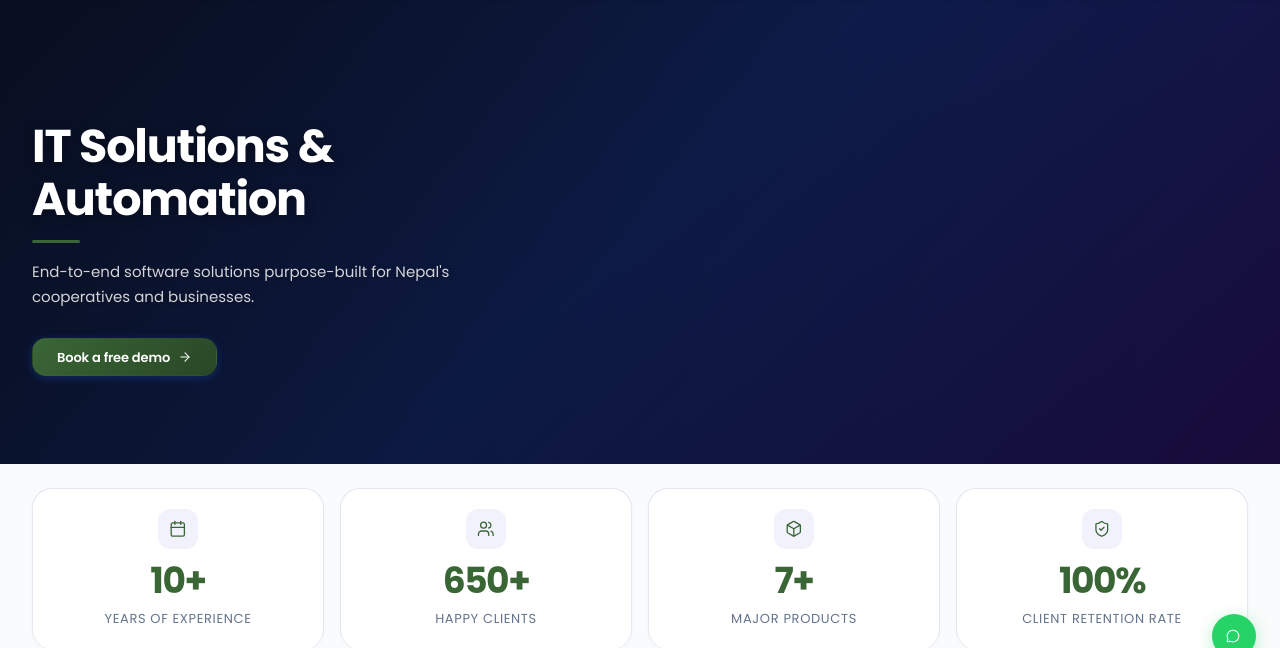
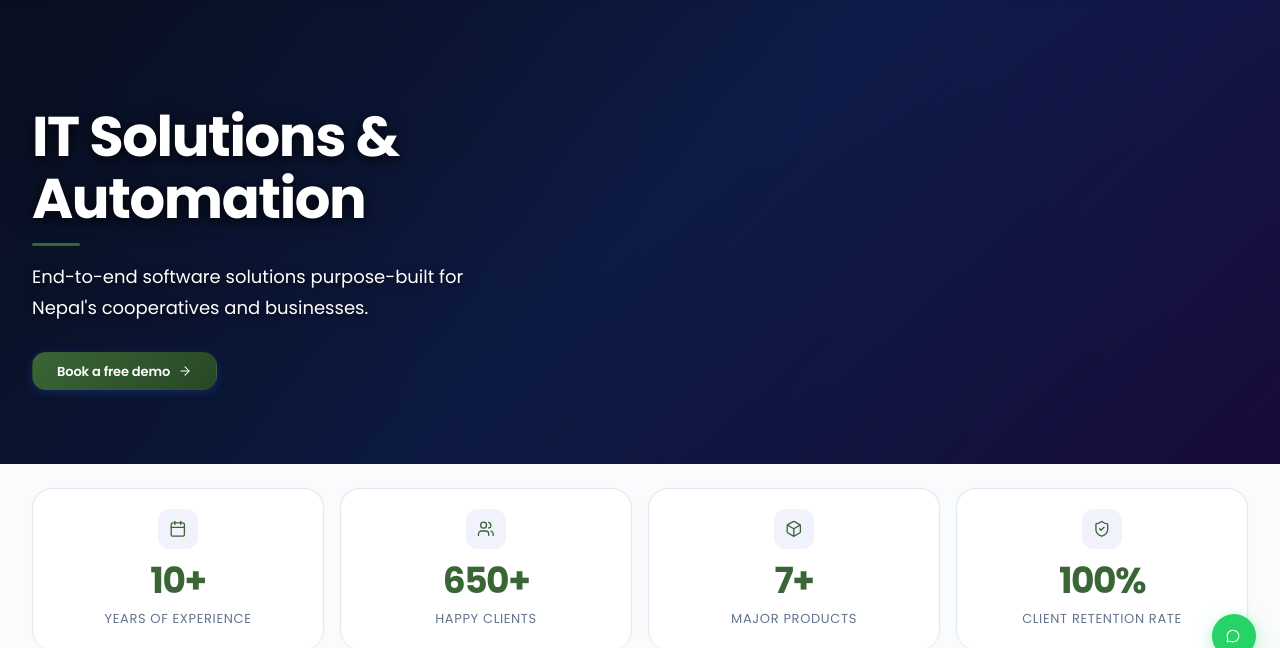
Before and after one commit to adakash26434/butwal, a PHP site: page / in a window 1280 px wide. Shown: the part 64-712 px from the top of the page. Run offline with PHP 8.4, Linux system fonts and the light colour scheme; data comes from the database, SQL or seed files in the repository; data that the repository does not hold is empty; some libraries are stand-ins or nearby versions.

Commit message:
feat: adjust timeline and enhance hero section styling

```diff
--- a/index.php
+++ b/index.php
@@ -123,7 +123,7 @@ $_stepDefsD = isNepali()
   ? ['तपाईंको आवश्यकता बुझ्छौं — निःशुल्क, कुनै बाध्यता छैन।',
      'विस्तृत प्रस्ताव २ कार्यदिवसभित्र पठाइन्छ।',
      'डाटा माइग्रेसन, कन्फिगरेसन र स्टाफ तालिम।',
-     '२ हप्तामा लाइभ। लन्च पछि ३० दिन अन-कल सहयोग।']
+     '२ हप्तामा ल��इभ। लन्च पछि ३० दिन अन-कल सहयोग।']
   : ['We learn your needs — free, no commitment.',
      'Detailed proposal with price & timeline in 2 days.',
      'We migrate data, configure the system and train staff.',
@@ -176,7 +176,7 @@ include 'includes/header.php';
       ? "background-image:url('" . e($_hs['img']) . "');background-size:cover;background-position:center;filter:brightness(1.05);"
       : "background:linear-gradient(135deg,#0a1023 0%,#0f2057 50%,#1a0a3d 100%);";
     $_overlay = $_hasImage
-      ? 'background:transparent;'
+      ? 'background:linear-gradient(100deg,rgba(8,14,30,.65) 0%,rgba(8,14,30,.45) 42%,rgba(8,14,30,.20) 100%);'
       : "background:linear-gradient(100deg,rgba(8,14,30,.55) 0%,rgba(8,14,30,.35) 42%,rgba(8,14,30,.10) 100%);";
     $_slideLink = !empty($_hs['link']) ? $_hs['link'] : $_ctaHref;
     $_slideBtn  = !empty($_hs['btn'])  ? $_hs['btn']  : $_ctaLabel;
@@ -186,12 +186,12 @@ include 'includes/header.php';
     <div style="position:absolute;inset:0;<?= $_overlay ?>"></div>
     <div class="container" style="position:relative;height:100%;display:flex;align-items:center;padding-top:2rem;">
       <div :class="cur==<?=$_hk?>?'hero-ca':''" style="max-width:36rem;">
-        <h1 class="hero-h1" style="font-family:var(--font-display);font-size:clamp(1.75rem,3.8vw,2.875rem);font-weight:800;color:#fff;line-height:1.15;margin:0 0 .875rem;letter-spacing:-.025em;text-shadow:0 2px 12px rgba(0,0,0,.4);">
+        <h1 class="hero-h1" style="font-family:var(--font-display);font-size:clamp(2.25rem,5vw,3.5rem);font-weight:800;color:#fff;line-height:1.1;margin:0 0 .875rem;letter-spacing:-.025em;text-shadow:0 4px 20px rgba(0,0,0,.6), 0 2px 8px rgba(0,0,0,.5);">
           <?= nl2br(e($_hs['title'])) ?>
         </h1>
         <div class="hero-bar" style="width:3rem;height:3px;background:var(--primary);border-radius:2px;margin-bottom:1rem;"></div>
         <?php if(!empty($_hs['sub'])): ?>
-        <p class="hero-sub" style="font-size:var(--text-base);color:rgba(255,255,255,.82);line-height:1.72;margin:0 0 1.75rem;max-width:28rem;text-shadow:0 1px 4px rgba(0,0,0,.3);">
+        <p class="hero-sub" style="font-size:clamp(1rem,2vw,1.125rem);color:#fff;line-height:1.72;margin:0 0 1.75rem;max-width:28rem;text-shadow:0 3px 12px rgba(0,0,0,.5), 0 1px 4px rgba(0,0,0,.4);font-weight:500;">
           <?= e($_hs['sub']) ?>
         </p>
         <?php endif; ?>
```
